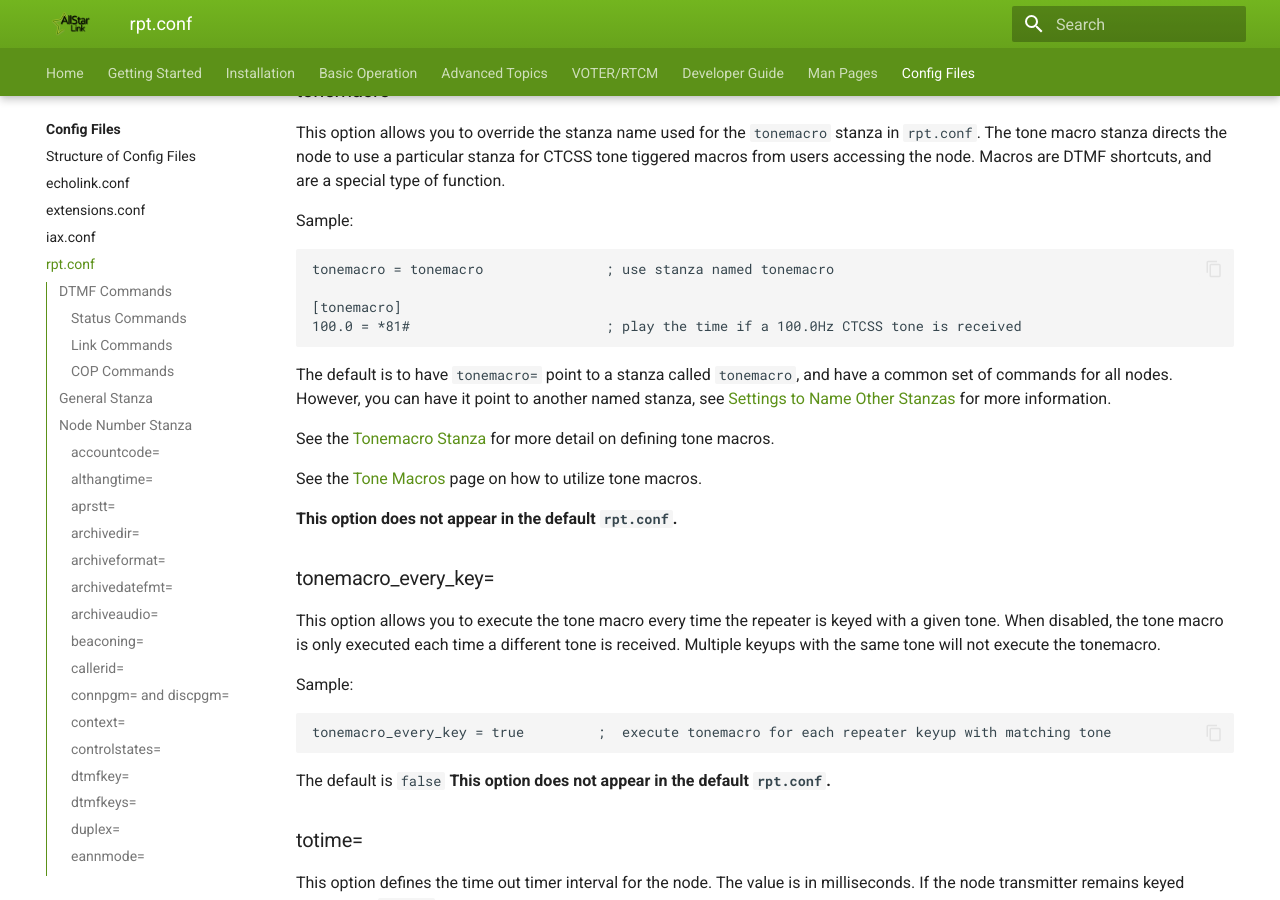
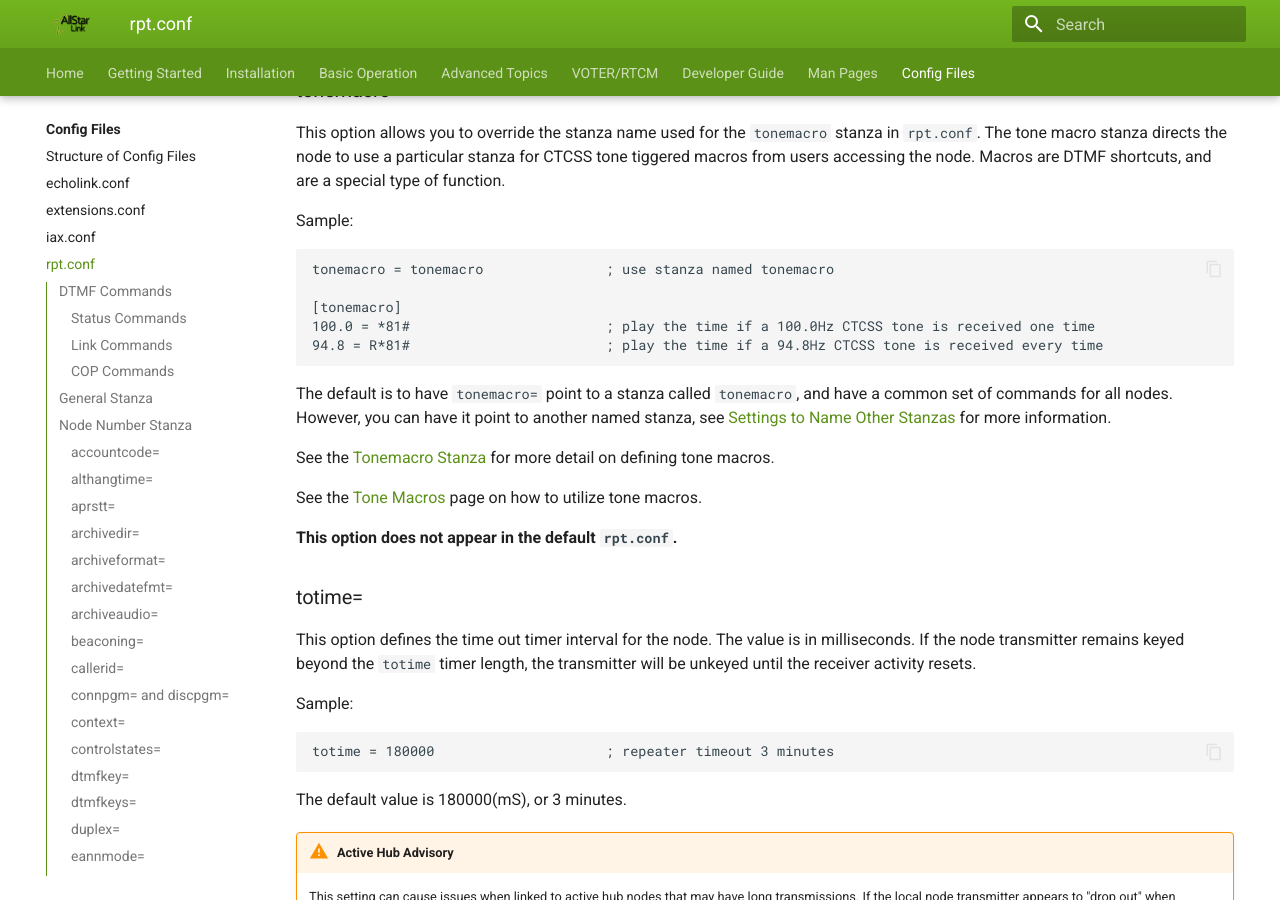
Before and after one commit to AllStarLink/ASL3-Manual, an MkDocs documentation site: the page built from docs/config/rpt_conf.md, in a window 1280 px wide and 900 px high, scrolled down 35180 px. Built offline with MkDocs 1.6.1 and Material for MkDocs 9.7.7, drawn with Linux system fonts in a browser that asks for light colours.

Commit message:
Use "R" rather than new parameter for repeating

````diff
--- a/docs/config/rpt_conf.md
+++ b/docs/config/rpt_conf.md
@@ -1339,7 +1339,8 @@ Sample:
 tonemacro = tonemacro               ; use stanza named tonemacro
 
 [tonemacro]
-100.0 = *81#                        ; play the time if a 100.0Hz CTCSS tone is received
+100.0 = *81#                        ; play the time if a 100.0Hz CTCSS tone is received one time
+94.8 = R*81#                        ; play the time if a 94.8Hz CTCSS tone is received every time
 ```
 
 The default is to have `tonemacro=` point to a stanza called `tonemacro`, and have a common set of commands for all nodes. However, you can have it point to another named stanza, see [Settings to Name Other Stanzas](./config-structure.md#settings-to-name-other-stanzas) for more information.
@@ -1348,17 +1349,6 @@ See the [Tonemacro Stanza](#tonemacro-stanza) for more detail on defining tone m
 
 See the [Tone Macros](../adv-topics/tonemacros.md) page on how to utilize tone macros.
 
-**This option does not appear in the default `rpt.conf`.**
-
-### tonemacro_every_key=
-This option allows you to execute the tone macro every time the repeater is keyed with a given tone.  When disabled, the tone macro is only executed each time a different tone is received.  Multiple keyups with the same tone will not execute the tonemacro.
-
-Sample:
-
-```
-tonemacro_every_key = true         ;  execute tonemacro for each repeater keyup with matching tone
-```
-The default is `false`
 **This option does not appear in the default `rpt.conf`.**
 
 ### totime=
````
Also changed, not shown: docs/adv-topics/tonemacros.md (+2 -1 lines).
